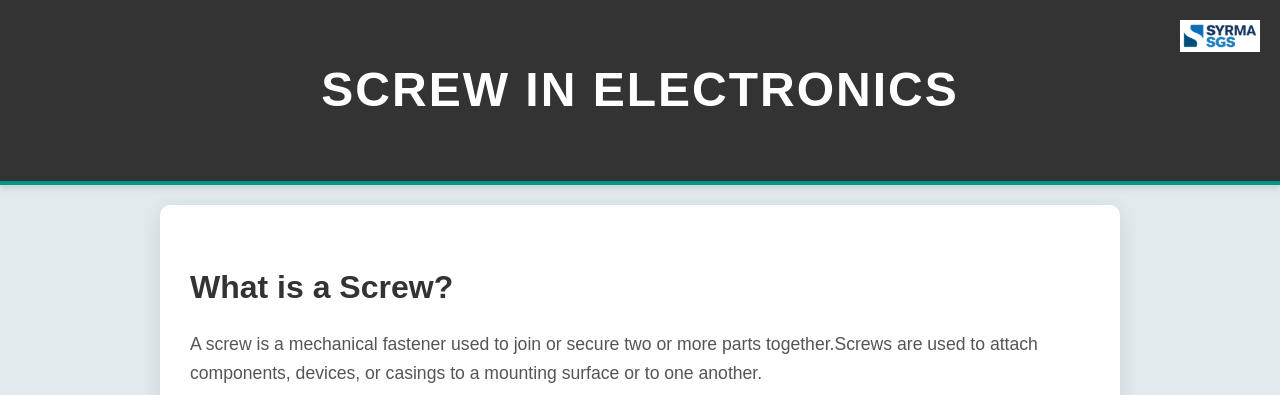
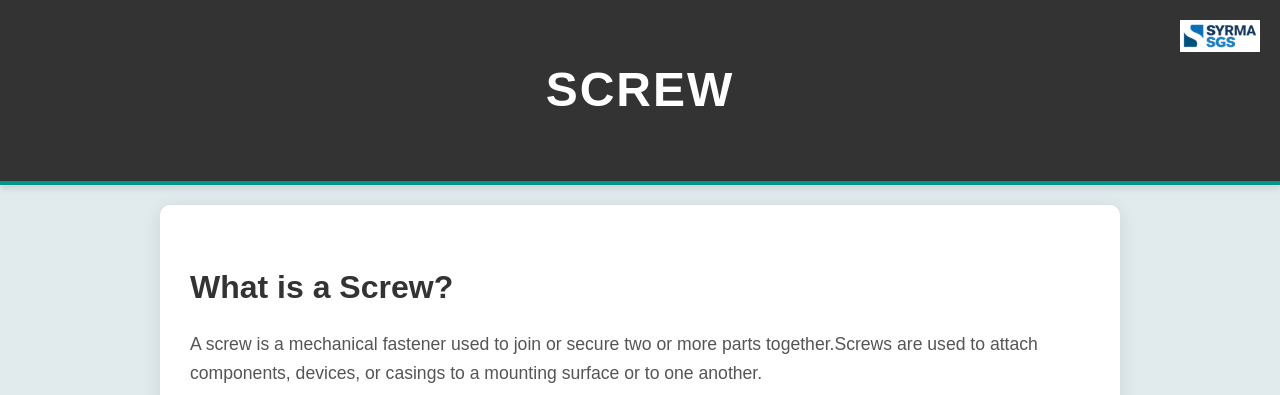
Before and after one commit to GowthamiP123/E-component, a plain HTML site: page screw.html in a window 1280 px wide. Shown: the top 395 px of the page. Drawn offline with Linux system fonts and the light colour scheme.

Commit message:
Update screw.html

```diff
--- a/screw.html
+++ b/screw.html
@@ -162,7 +162,7 @@
 </head>
 <body>
     <header>
-        <h1>Screw in Electronics</h1>
+        <h1>Screw</h1>
         <img src="./referenceimages/logosyrma.png" alt="Logo" class="logo">
     </header>
     <div class="container">
```
